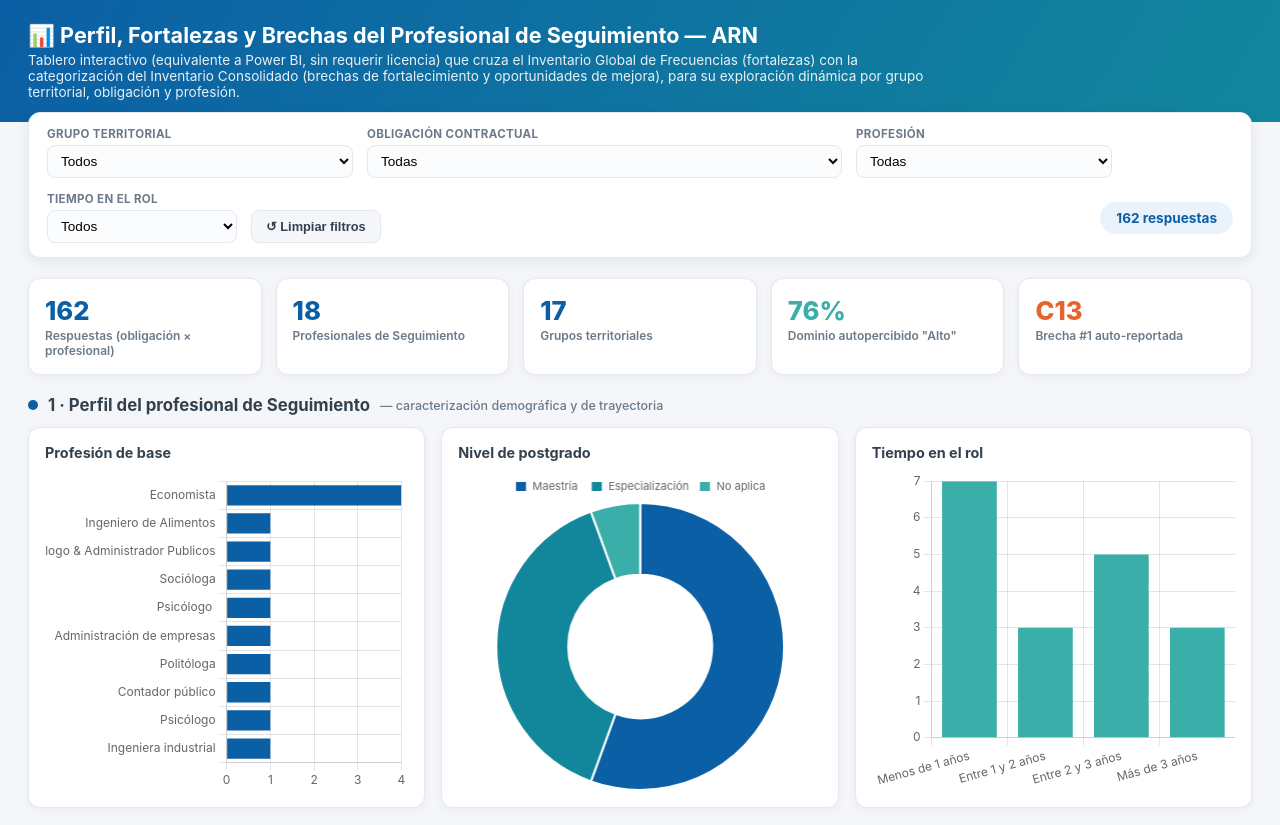
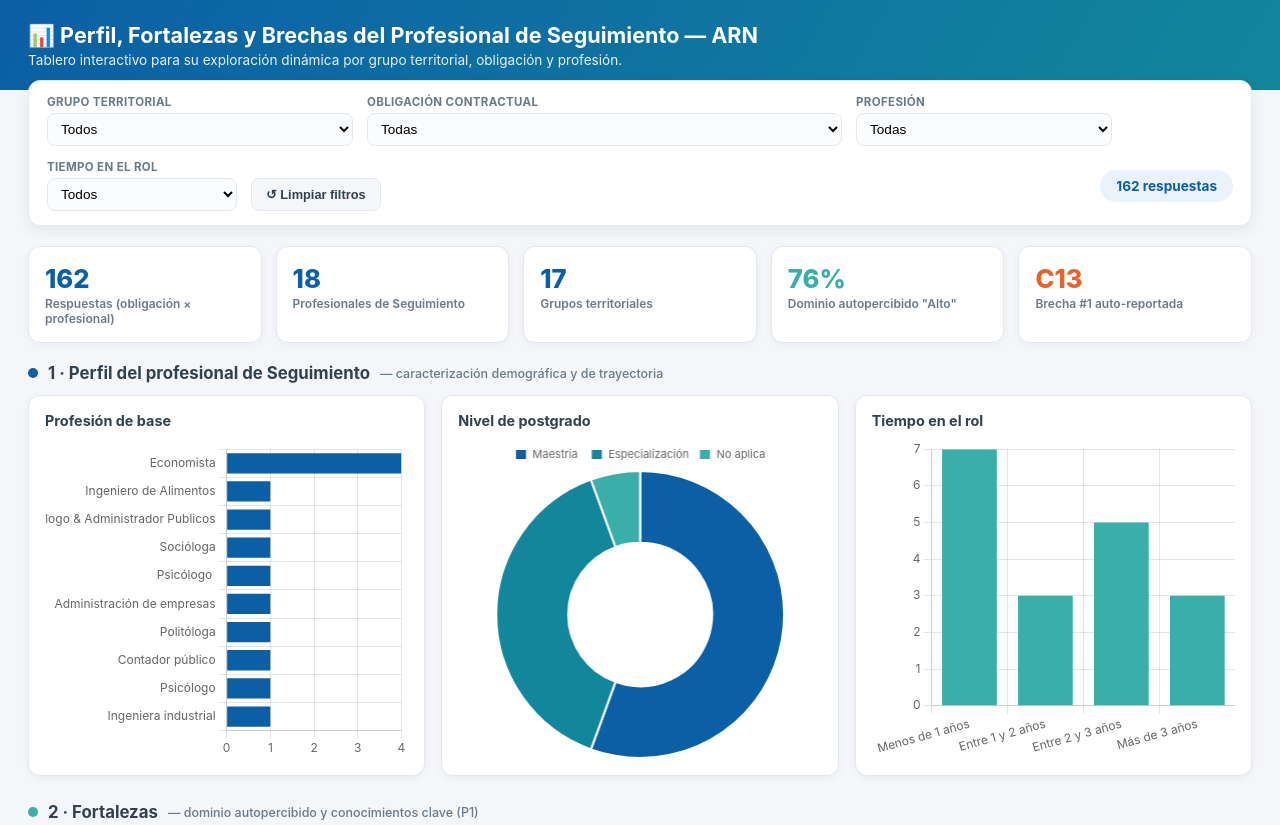
Before and after one commit to franciscojavierdelgadopuentes-stack/INVENTARIO-ARN-DASHBOARD, a plain HTML site: page index.html in a window 1280 px wide. Shown: the top 825 px of the page. Drawn offline with nearby package versions, Linux system fonts and the light colour scheme.

Commit message:
Update index.html

```diff
--- a/index.html
+++ b/index.html
@@ -56,9 +56,7 @@
 <body>
 <header>
   <h1>📊 Perfil, Fortalezas y Brechas del Profesional de Seguimiento — ARN</h1>
-  <p>Tablero interactivo (equivalente a Power BI, sin requerir licencia) que cruza el Inventario Global de
-  Frecuencias (fortalezas) con la categorización del Inventario Consolidado (brechas de fortalecimiento y
-  oportunidades de mejora), para su exploración dinámica por grupo territorial, obligación y profesión.</p>
+  <p>Tablero interactivo para su exploración dinámica por grupo territorial, obligación y profesión.</p>
 </header>
 <div class="wrap">
 
```
